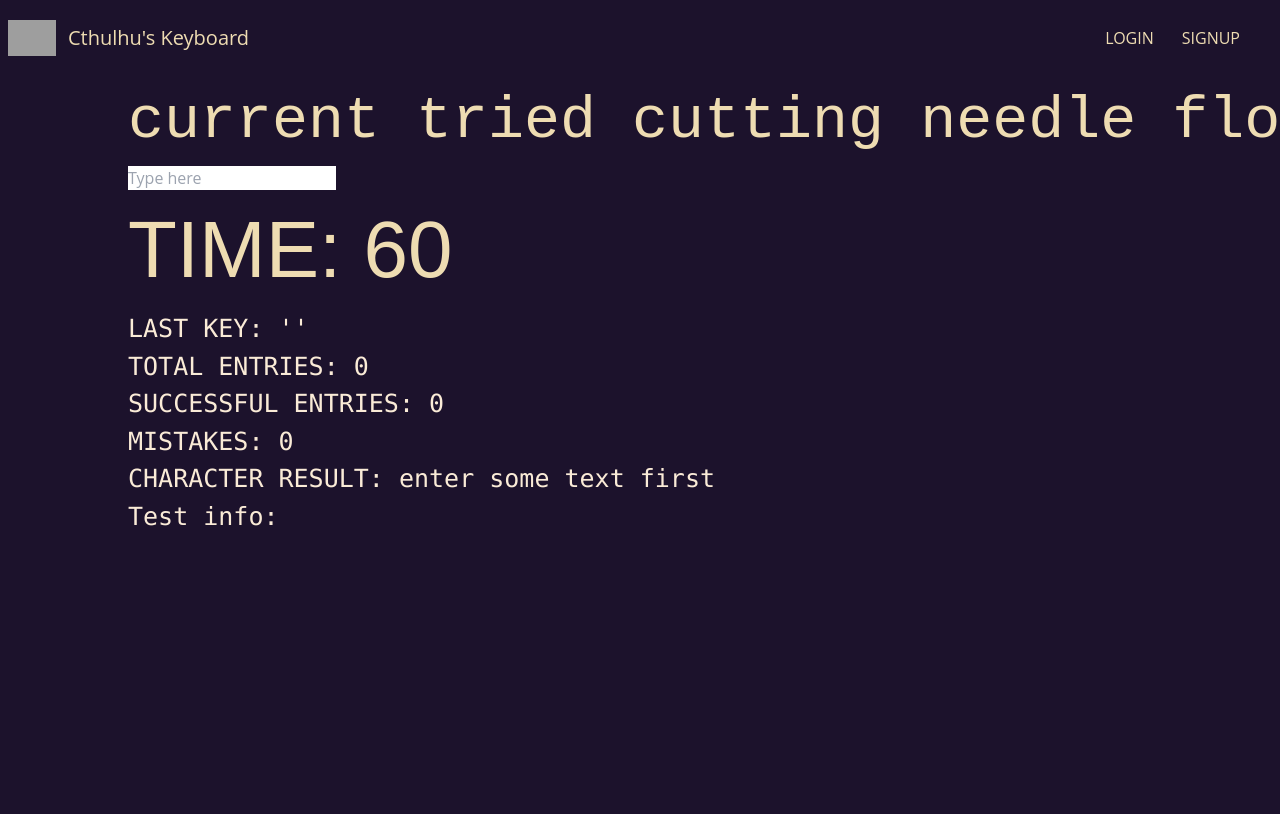
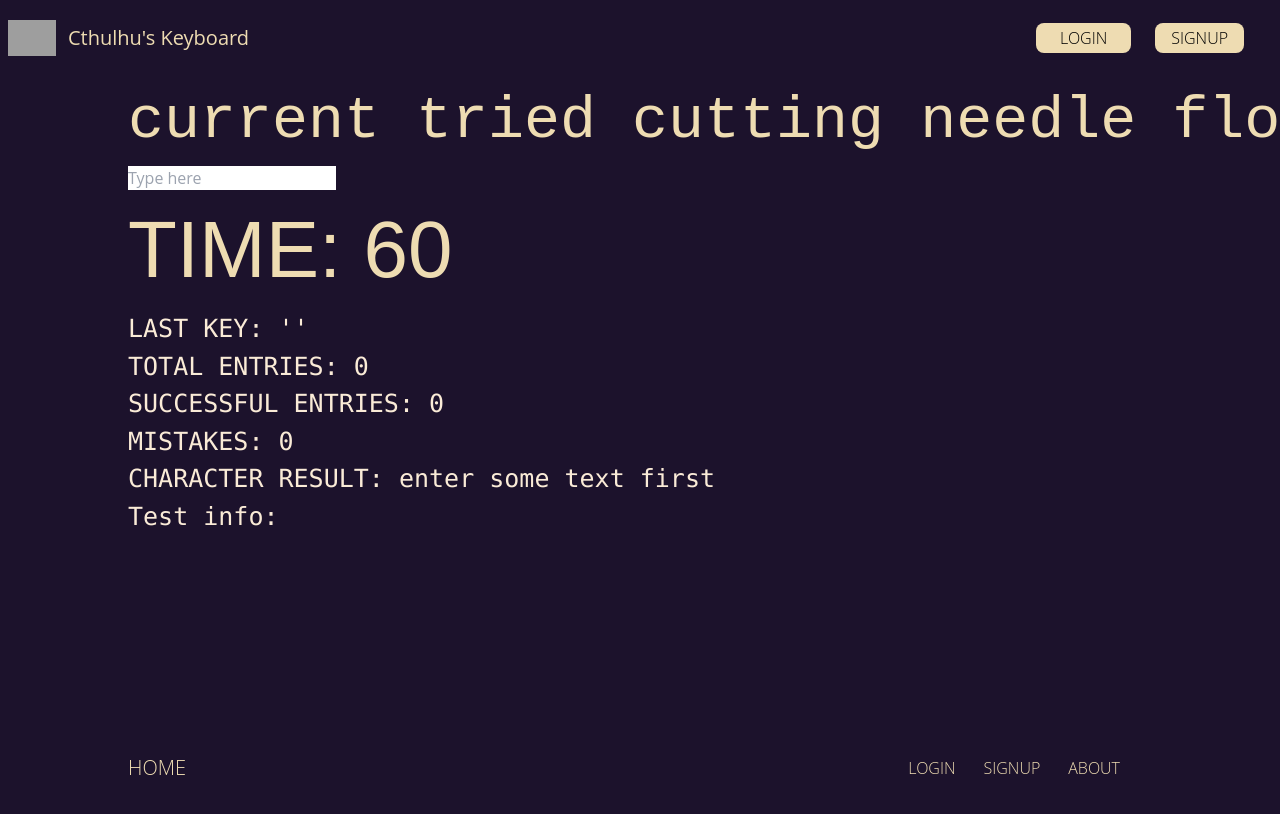
Before and after one commit to maxwellsquared/cthulhu-teaches-typing, a React (Create React App) app: page / in a window 1280 px wide. Shown: the top 814 px of the page. Built offline with nearby package versions, Linux system fonts and the light colour scheme; grey boxes are pictures that could not be loaded.

Commit message:
Nav and footer

```diff
--- a/public/index.html
+++ b/public/index.html
@@ -8,22 +8,11 @@
   <meta name="theme-color" content="#000000" />
   <meta name="description" content="Web site created using create-react-app" />
   <link rel="manifest" href="%PUBLIC_URL%/manifest.json" />
-  <title>Typer - LHL Final</title>
+  <title>Cthulhu's Keyboard</title>
 </head>
 
 <body>
-  <noscript>You need to enable JavaScript to run this app.</noscript>
   <div id="root"></div>
-  <!--
-      This HTML file is a template.
-      If you open it directly in the browser, you will see an empty page.
-
-      You can add webfonts, meta tags, or analytics to this file.
-      The build step will place the bundled scripts into the <body> tag.
-
-      To begin the development, run `npm start` or `yarn start`.
-      To create a production bundle, use `npm run build` or `yarn build`.
-    -->
 </body>
 
 </html>
--- a/src/App.css
+++ b/src/App.css
@@ -0,0 +1,3 @@
+main-height {
+	height: 90vh;
+}
--- a/src/App.js
+++ b/src/App.js
@@ -6,6 +6,8 @@ import About from './routes/About';
 import Login from './routes/Login';
 import Home from './routes/Home';
 import Nav from './components/Nav';
+import LayoutWrapper from './components/LayoutWrapper';
+import './App.css';
 
 // parent component for all other components
 export default function App() {
@@ -17,12 +19,14 @@ export default function App() {
       <UserContext.Provider value={{ user, setUser }}>
         <Nav />
 
+        <LayoutWrapper>
           <Routes>
             {/* reacts to changes to the URL */}
             <Route path="/" element={<Home />} />
             <Route path="/about" element={<About />} />
             <Route path="/login" element={<Login />} />
           </Routes>
+        </LayoutWrapper>
       </UserContext.Provider>
     </BrowserRouter>
   );
--- a/src/components/LayoutWrapper.jsx
+++ b/src/components/LayoutWrapper.jsx
@@ -1,14 +1,48 @@
-// wraps all components
-// imported into App.js
-import SectionContainer from './SectionContainer';
+import { Link } from 'react-router-dom';
 
 const LayoutWrapper = ({ children }) => {
   return (
-    <SectionContainer>
-      <div className="flex h-screen flex-col justify-between font-sans">
+    <div className="mx-auto max-w-3xl flex-col justify-between px-4 sm:px-6 xl:max-w-5xl xl:px-0">
+      <div className="main-height flex flex-col justify-between font-sans">
         <main className="mb-auto">{children}</main>
+        <footer>
+          <div className="container flex flex-wrap items-center justify-between font-light text-pale-gold">
+            <Link to="/" className="flex items-center">
+              <span className="self-center text-xl hover:text-candle">HOME</span>
+            </Link>
+            <ul className="mt-0 flex flex-row p-4">
+              <li>
+                <Link
+                  to="/login"
+                  className="p-0 py-2 pr-4 pl-3 hover:text-candle"
+                  aria-current="about"
+                >
+                  LOGIN
+                </Link>
+              </li>
+              <li>
+                <Link
+                  to="/login"
+                  className="p-0 py-2 pr-4 pl-3 hover:text-candle"
+                  aria-current="about"
+                >
+                  SIGNUP
+                </Link>
+              </li>
+              <li>
+                <Link
+                  to="/about"
+                  className="p-0 py-2 pr-4 pl-3 hover:text-candle"
+                  aria-current="about"
+                >
+                  ABOUT
+                </Link>
+              </li>
+            </ul>
+          </div>
+        </footer>
       </div>
-    </SectionContainer>
+    </div>
   );
 };
 
--- a/src/components/Nav.jsx
+++ b/src/components/Nav.jsx
@@ -4,7 +4,7 @@ const Nav = () => {
   return (
     <nav className="rounded px-2 py-2.5 font-normal text-pale-gold">
       <div className="container mx-auto flex flex-wrap items-center justify-between">
-        <Link to="/" className="flex items-center">
+        <Link to="/" className="flex items-center hover:text-candle">
           <img
             src="https://www.svgrepo.com/show/51020/keyboard.svg"
             className="mr-3 h-6 sm:h-9"
@@ -12,14 +12,22 @@ const Nav = () => {
           />
           <span className="self-center text-xl">Cthulhu's Keyboard</span>
         </Link>
-        <ul className="mt-0 flex flex-row p-4">
+        <ul className="mt-0 flex flex-row p-4 font-light">
           <li>
-            <Link to="/Login" className="p-0 py-2 pr-4 pl-3" aria-current="about">
+            <Link
+              to="/login"
+              className="mx-3 rounded-lg bg-pale-gold p-0 py-1 px-6  text-black"
+              aria-current="about"
+            >
               LOGIN
             </Link>
           </li>
           <li>
-            <Link to="/Login" className="p-0 py-2 pr-4 pl-3" aria-current="about">
+            <Link
+              to="/login"
+              className="mx-3 rounded-lg bg-pale-gold p-0 py-1 px-4 text-black"
+              aria-current="about"
+            >
               SIGNUP
             </Link>
           </li>
--- a/src/components/SectionContainer.jsx
+++ /dev/null
@@ -1,5 +0,0 @@
-export default function SectionContainer({ children }) {
-  return <div className="mx-auto max-w-3xl px-4 sm:px-6 xl:max-w-5xl xl:px-0">{children}</div>;
-}
-
-// will wrap all the content in the main section
--- a/src/index.css
+++ b/src/index.css
@@ -65,6 +65,7 @@ p {
 }
 
 @keyframes shake {
+
   10%,
   90% {
     transform: translate(-1px, 0);
@@ -88,6 +89,7 @@ p {
 }
 
 @keyframes turn-red {
+
   10%,
   90% {
     color: #eedcb2;
@@ -97,3 +99,7 @@ p {
     color: red;
   }
 }
+
+.main-height {
+  height: 90vh;
+}
--- a/src/routes/About.jsx
+++ b/src/routes/About.jsx
@@ -1,11 +1,5 @@
-import LayoutWrapper from '../components/LayoutWrapper';
-
 function About() {
-  return (
-    <LayoutWrapper>
-      <h1 className="mt-5">This is the about page</h1>
-    </LayoutWrapper>
-  );
+  return <h1 className="mt-5">This is the about page</h1>;
 }
 
 export default About;
--- a/src/routes/Home.jsx
+++ b/src/routes/Home.jsx
@@ -1,13 +1,8 @@
-import LayoutWrapper from '../components/LayoutWrapper';
 import TypingField from '../components/TypingField';
 
 // this should be the main page, displayed when URL is '/'
 const Home = () => {
-  return (
-    <LayoutWrapper>
-      <TypingField />
-    </LayoutWrapper>
-  );
+  return <TypingField />;
 };
 
 export default Home;
--- a/src/routes/Login.jsx
+++ b/src/routes/Login.jsx
@@ -1,7 +1,6 @@
 import React, { useState, useContext } from 'react';
 import axios from 'axios';
 import { UserContext } from '../helpers/context';
-import LayoutWrapper from '../components/LayoutWrapper';
 import { useNavigate } from 'react-router-dom';
 
 function Login() {
@@ -52,7 +51,7 @@ function Login() {
 
   // if status code == 401 -> go sad route
   return (
-    <LayoutWrapper>
+    <>
       {statusCode === 401 && <h1>Invalid Credentials</h1>}
       <form
         onSubmit={(event) => {
@@ -92,7 +91,7 @@ function Login() {
           Login
         </button>
       </form>
-    </LayoutWrapper>
+    </>
   );
 }
 
--- a/tailwind.config.js
+++ b/tailwind.config.js
@@ -19,6 +19,9 @@ module.exports = {
         serif: ['Anonymous Pro', 'serif'],
         timer: ['Chakra Petch', 'sans-serif'],
       },
+      minWidth: {
+        45: '45px',
+      },
     },
   },
   plugins: [],
```
Also changed, not shown: 1 other file (tests, documents, lock files or other folders). Lines whose indentation alone changed are shown as unchanged.
